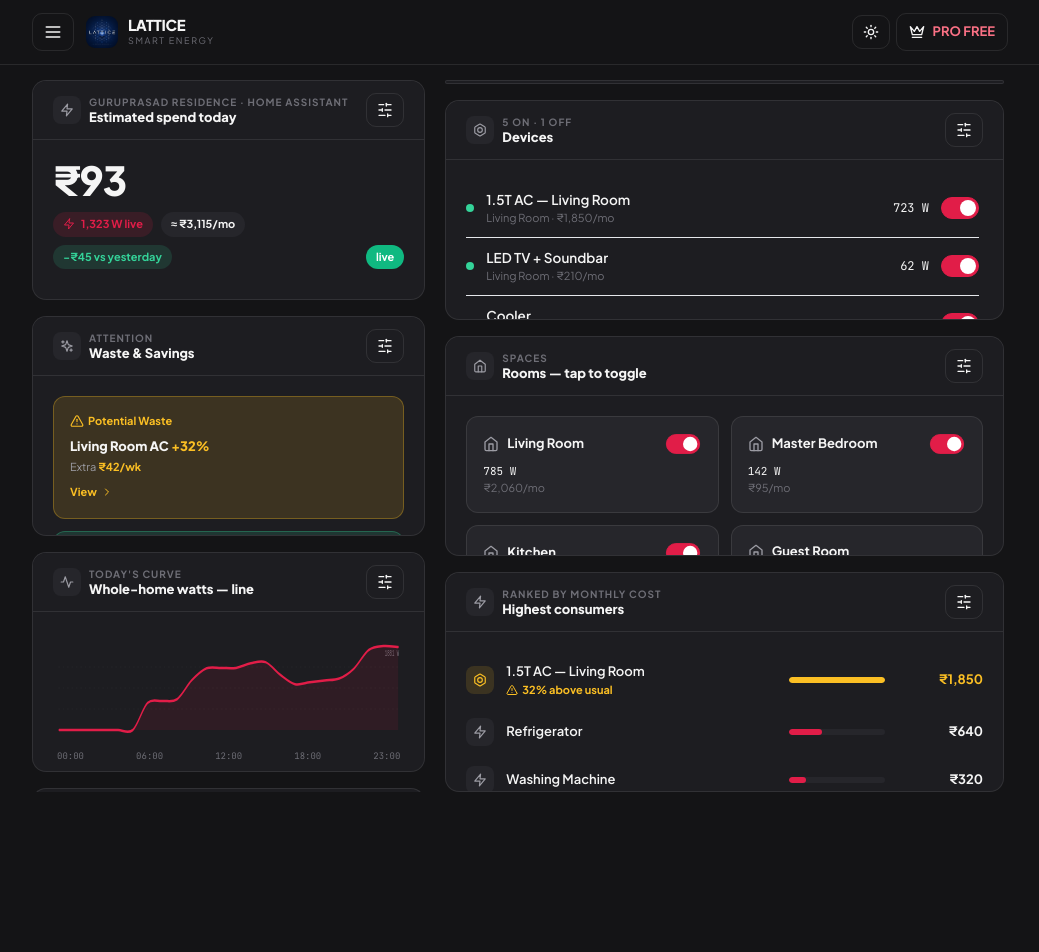
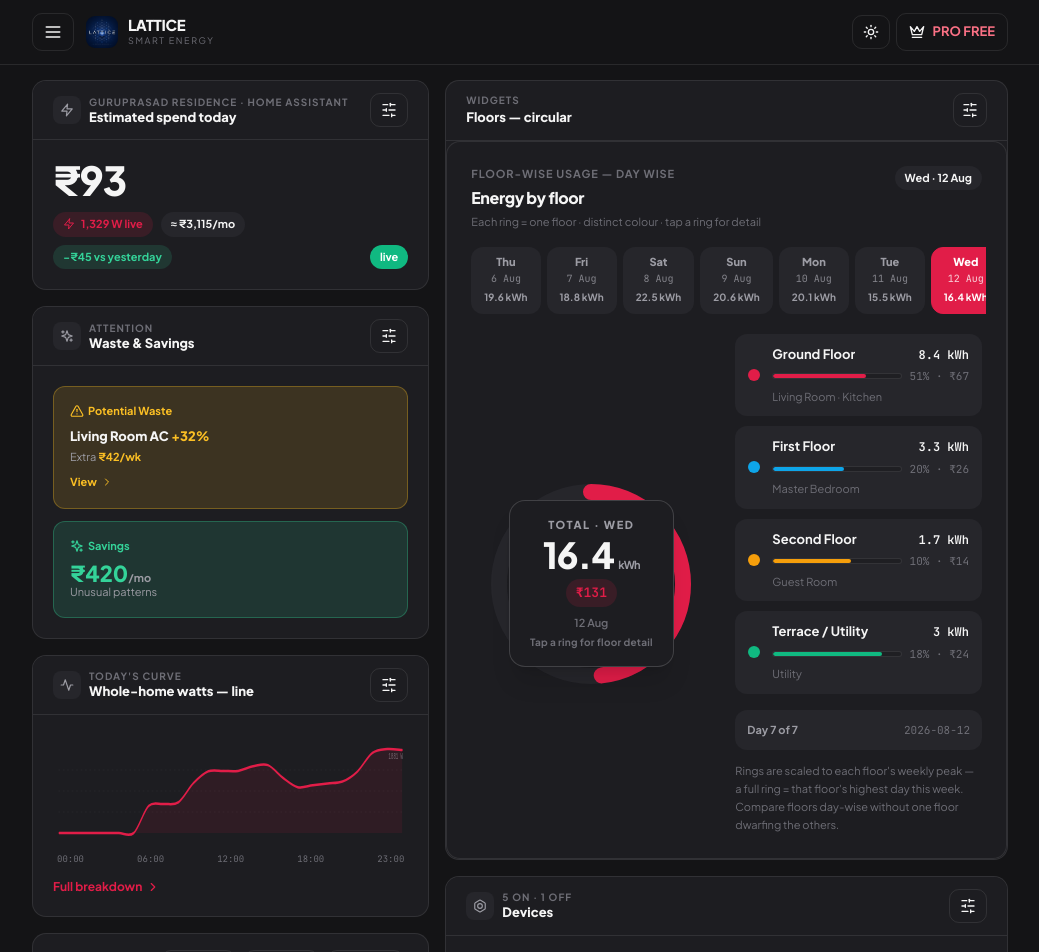
Before and after one commit to dudeling-codebot/Lattice--Opensource, a React (Vite) app: page /#/ in a window 1280 px wide. Shown: the top 952 px of the page, without its empty margins (120-1159 px from the left). Before the commit the page ends 840 px from the top, so only its background shows below. Built offline with nearby package versions, Linux system fonts and the light colour scheme.

Commit message:
fix: make dashboard widgets fit content, remove forced viewport height and inner scrollbars

```diff
--- a/src/pages/Dashboard.jsx
+++ b/src/pages/Dashboard.jsx
@@ -1,5 +1,5 @@
 import { useOutletContext, Link } from 'react-router-dom';
-import { Bolt, Zap, Power, ChevronRight, Home, Moon, Play, AlertTriangle, Sparkles, Menu, X, SlidersHorizontal, Activity, LayoutGrid } from 'lucide-react';
+import { Bolt, Zap, Power, ChevronRight, Home, Moon, Play, AlertTriangle, Sparkles, X, SlidersHorizontal, Activity, LayoutGrid } from 'lucide-react';
 import { useState } from 'react';
 import { useEnergy } from '../context/EnergyContext.jsx';
 import { mockHome, dailyProfile, anomalies, potentialSavings } from '../data/mockData.js';
@@ -54,7 +54,7 @@ export default function Dashboard() {
   );
 
   const Widget = ({ id, label, title, icon: Icon, children, pullout }) => (
-    <div className="card relative overflow-hidden flex flex-col min-h-[220px]">
+    <div className="card relative overflow-hidden flex flex-col">
       <div className="flex items-center justify-between px-5 py-3 shrink-0" style={{ borderBottom: '1px solid var(--border)', background: 'var(--surface)' }}>
         <div className="flex items-center gap-2">
           {Icon && <span className="w-7 h-7 rounded-lg flex items-center justify-center" style={{ background: 'var(--surface-2)' }}><Icon className="w-3.5 h-3.5 text-muted" /></span>}
@@ -69,7 +69,7 @@ export default function Dashboard() {
           </button>
         )}
       </div>
-      <div className="flex-1 overflow-auto p-5 min-h-0">
+      <div className="p-5">
         {children}
       </div>
       {pullout && widgetDrawer === id && (
@@ -90,11 +90,11 @@ export default function Dashboard() {
   );
 
   return (
-    <div className="flex flex-col gap-4">
-      {/* Bento grid — occupies entire viewport on xl, no page scroll */}
-      <div className="grid grid-cols-1 xl:grid-cols-12 gap-4 xl:h-[calc(100vh-5.5rem)] xl:overflow-hidden">
-        {/* Left column — 5 cols */}
-        <div className="xl:col-span-5 flex flex-col gap-4 xl:overflow-y-auto xl:pr-1 xl:min-h-0 scrollbar-thin">
+    <div className="flex flex-col gap-4 pb-6">
+      {/* Natural grid — no forced viewport height, no inner scrollbars. Page scrolls normally. */}
+      <div className="grid grid-cols-1 xl:grid-cols-12 gap-4 items-start">
+        {/* Left column */}
+        <div className="xl:col-span-5 flex flex-col gap-4">
           <Widget
             id="spend"
             label={`${mockHome.name} · Home Assistant`}
@@ -150,17 +150,16 @@ export default function Dashboard() {
             <Link to="/usage" className="flex items-center gap-1 text-[12px] font-bold mt-3" style={{ color: 'var(--accent)' }}>Full breakdown <ChevronRight className="w-3.5 h-3.5" /></Link>
           </Widget>
 
-          <div className="card p-4 flex items-center gap-2">
+          <div className="card p-4 flex flex-wrap items-center gap-2">
             <span className="label mr-1">Quick actions</span>
             <button onClick={() => setAll('on')} className="btn btn-ghost !px-3 !py-1.5 !text-[11px]"><Play className="w-3 h-3" /> All on</button>
             <button onClick={nightMode} className="btn btn-ghost !px-3 !py-1.5 !text-[11px]"><Moon className="w-3 h-3" /> Night</button>
             <button onClick={() => setAll('off')} className="btn btn-ghost !px-3 !py-1.5 !text-[11px]"><Power className="w-3 h-3" /> All off</button>
-            <button onClick={()=>setWidgetDrawer('quick')} className="ml-auto btn btn-ghost !p-2"><Menu className="w-4 h-4" /></button>
           </div>
         </div>
 
-        {/* Right column — 7 cols */}
-        <div className="xl:col-span-7 flex flex-col gap-4 xl:overflow-y-auto xl:pr-1 xl:min-h-0">
+        {/* Right column */}
+        <div className="xl:col-span-7 flex flex-col gap-4">
           <div className="card relative overflow-hidden flex flex-col">
             <div className="flex items-center justify-between px-5 py-3" style={{ borderBottom: '1px solid var(--border)' }}>
               <div>
@@ -169,7 +168,7 @@ export default function Dashboard() {
               </div>
               <button onClick={()=>setWidgetDrawer(widgetDrawer==='floors'?null:'floors')} className="btn btn-ghost !p-2"><SlidersHorizontal className="w-4 h-4" /></button>
             </div>
-            <div className="p-0 flex-1 overflow-auto">
+            <div className="p-0">
               <FloorCircular />
             </div>
             {widgetDrawer==='floors' && (
@@ -193,7 +192,7 @@ export default function Dashboard() {
               <Link to="/devices" onClick={()=>setWidgetDrawer(null)} className="btn btn-primary w-full justify-center">Add device →</Link>
             </>
           }>
-            <div className="divide-y max-h-[280px] overflow-auto pr-1" style={{ borderColor: 'var(--border)' }}>
+            <div className="divide-y" style={{ borderColor: 'var(--border)' }}>
               {devices.map(d => <DeviceRow key={d.id} d={d} />)}
             </div>
             <Link to="/devices" className="flex items-center gap-1 text-[12px] font-bold mt-3" style={{ color: 'var(--accent)' }}>Manage & identify devices <ChevronRight className="w-3.5 h-3.5" /></Link>
```
Also changed, not shown: 1 other file (tests, documents, lock files or other folders).
